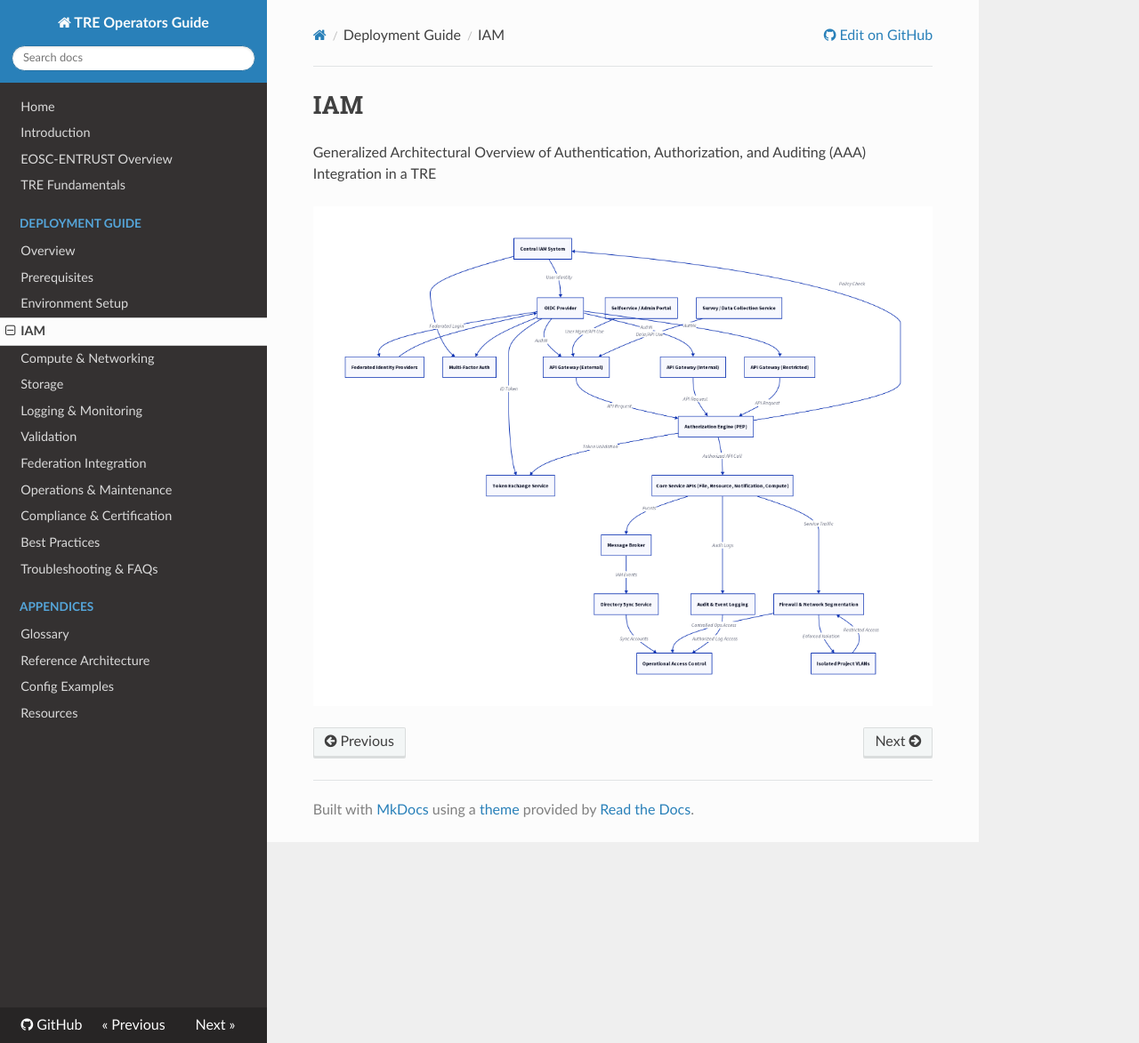
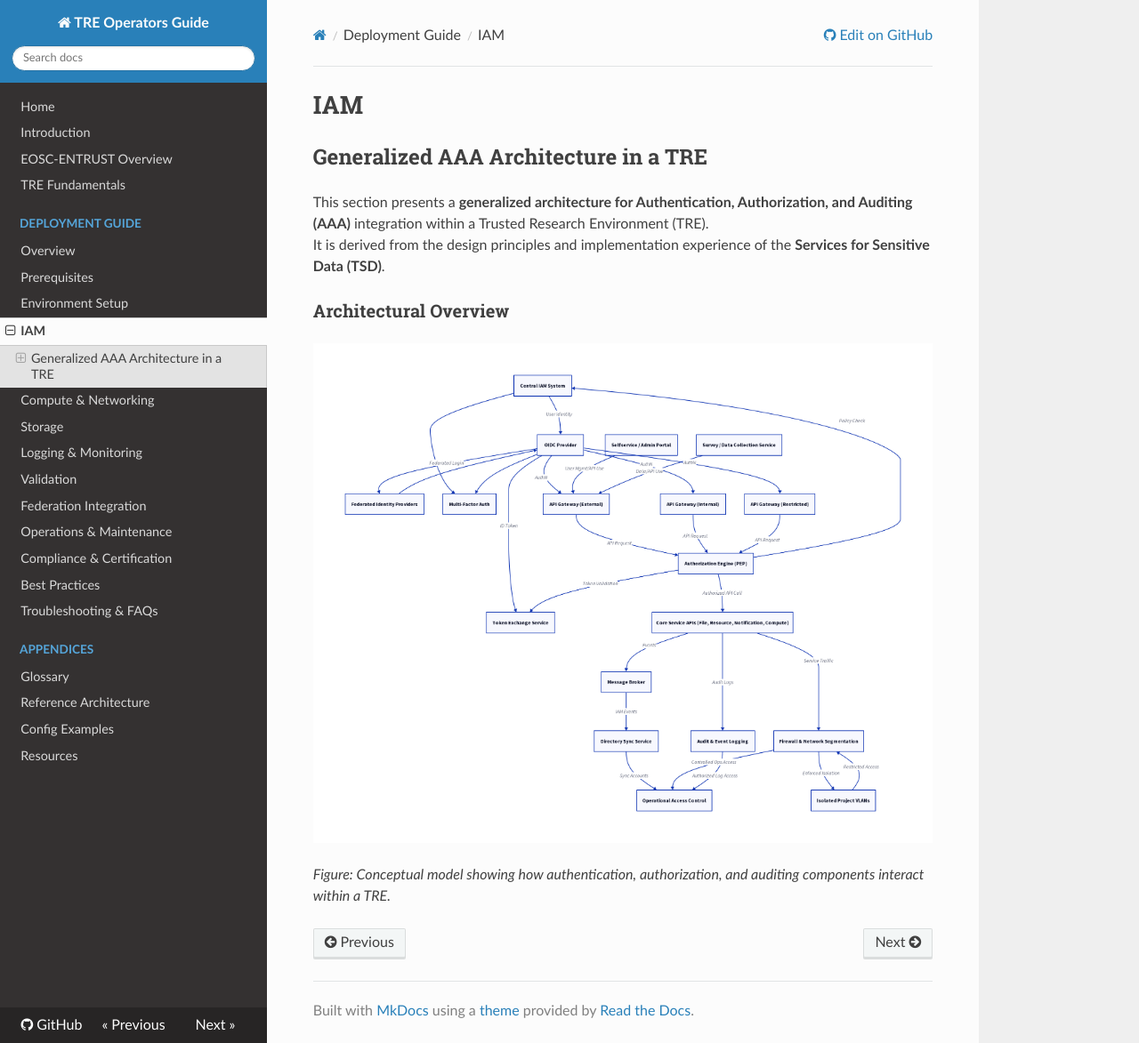
Before and after one commit to unioslo/tre-operators-docs, an MkDocs documentation site: the page built from docs/deployment/iam.md, in a window 1280 px wide and 1173 px high. Shown: the whole window at 89% size. Built offline with MkDocs 1.6.1, drawn with Linux system fonts in a browser that asks for light colours; nearby versions of some CDN libraries.

Commit message:
Refactor IAM documentation for clarity and structure

```diff
--- a/docs/deployment/iam.md
+++ b/docs/deployment/iam.md
@@ -1,5 +1,12 @@
 # IAM
 
-Generalized Architectural Overview of Authentication, Authorization, and Auditing (AAA) Integration in a TRE
+## Generalized AAA Architecture in a TRE
 
-![IAM](../images/aaai_architecture.png)
+This section presents a **generalized architecture for Authentication, Authorization, and Auditing (AAA)** integration within a Trusted Research Environment (TRE).
+It is derived from the design principles and implementation experience of the **Services for Sensitive Data (TSD)**.
+
+### Architectural Overview
+
+![Generalized AAA Integration Architecture](../images/aaai_architecture.png)
+
+*Figure: Conceptual model showing how authentication, authorization, and auditing components interact within a TRE.*
```
